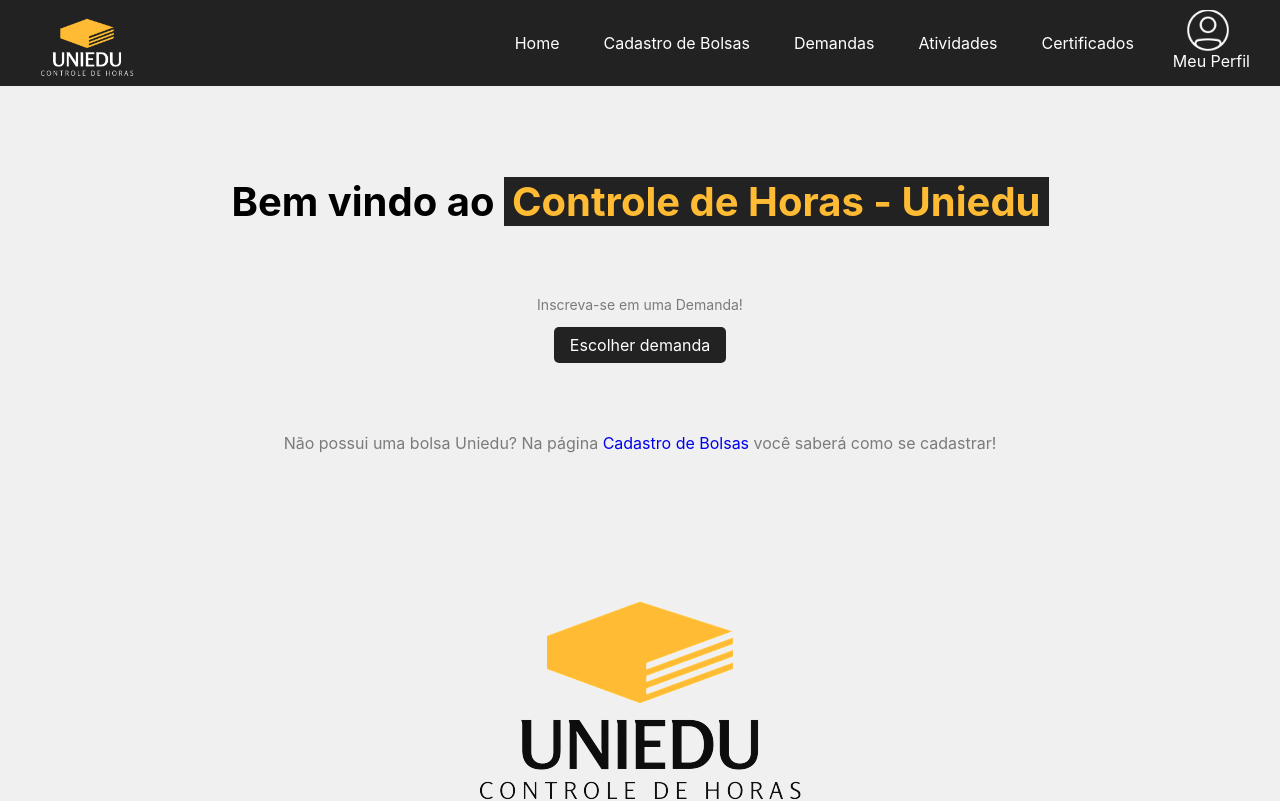
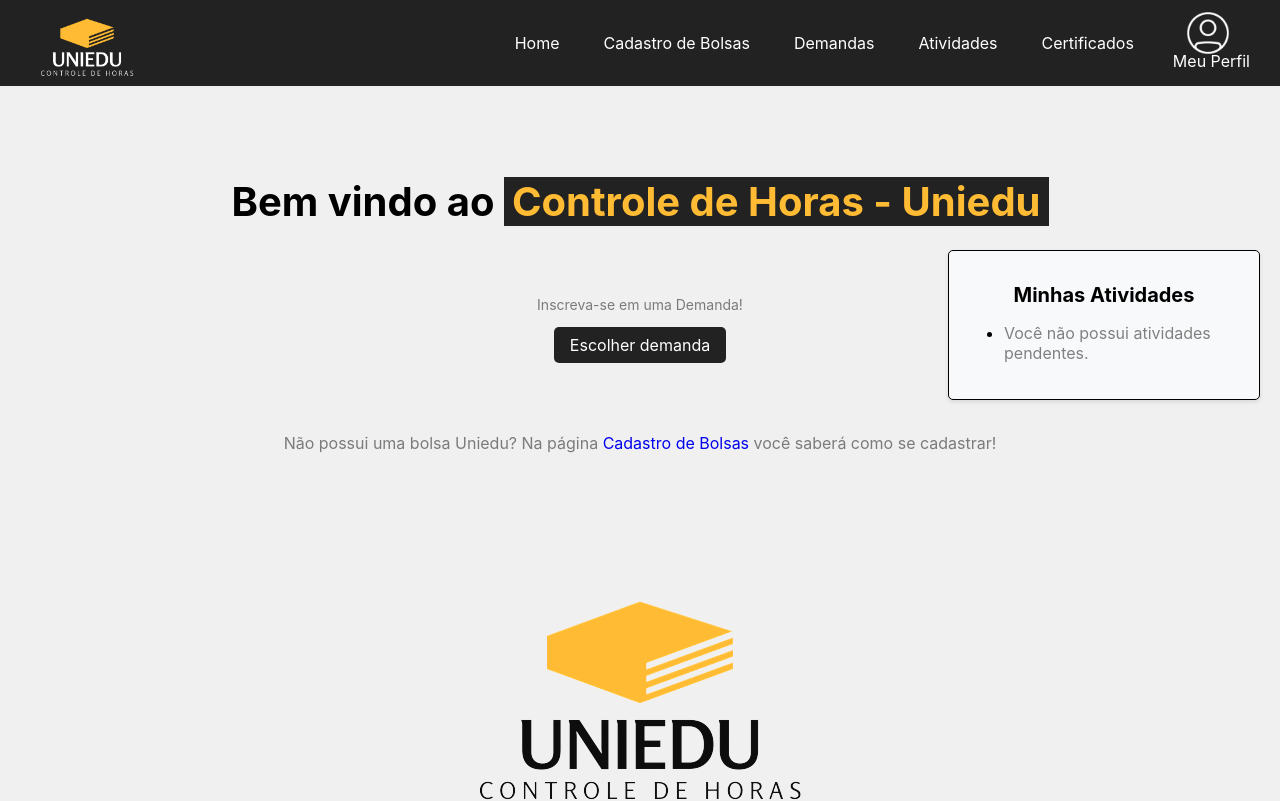
Before and after one commit to Luc4s-clud/Base-Principal, a React (Create React App) app in the folder App-teste/app-teste/: page /home in a window 1280 px wide. Shown: the top 801 px of the page. Built offline with nearby package versions, Linux system fonts and the light colour scheme; sample sign-in values are in the browser's storage.

Commit message:
Pagina certificados / barra de atividades
Começo da construção da barra de certificados e barra da atividades para pagina home

```diff
--- a/App-teste/app-teste/src/App.css
+++ b/App-teste/app-teste/src/App.css
@@ -36,3 +36,39 @@
     transform: rotate(360deg);
   }
 }
+
+
+/* Estilos gerais para a caixa de atividades */
+.activity-box {
+  border: 1px solid #ccc;
+  padding: 15px;
+  border-radius: 5px;
+}
+
+.activity-box h2 {
+  margin-bottom: 10px;
+}
+
+.activity-box ul {
+  list-style-type: none;
+  padding: 0;
+}
+
+.activity-box li {
+  margin-bottom: 5px;
+}
+
+.activity-box a {
+  text-decoration: none;
+  color: #007bff;
+  font-weight: bold;
+}
+
+/* Estilos específicos para a HomePage */
+.activity-box.home-page {
+  position: fixed;
+  top: 20px;
+  right: 20px;
+  background-color: #f8f9fa;
+  box-shadow: 0 2px 4px rgba(0, 0, 0, 0.1);
+}
--- /dev/null
+++ b/App-teste/app-teste/src/components/layout/ActivityBox.css
@@ -0,0 +1,44 @@
+.activity-box {
+    border: 1px solid #000;
+    padding: 15px;
+    border-radius: 5px;
+    position: absolute;
+    max-width: 280px;
+  }
+
+  .activity-box h2 {
+    margin-bottom: 10px;
+  }
+
+  .activity-box ul {
+    list-style-type: disc;
+    padding-right: 5px;
+    overflow: hidden;
+  }
+
+  .activity-box li::marker {
+    color: #000; /* cor desejada da bolinha */
+  }
+
+  .activity-box li {
+    margin-bottom: 5px;
+    color: gray;
+  }
+
+  .activity-box a {
+    text-decoration: none;
+    color: #000;
+    font-weight: bold;
+  }
+
+  .activity-box a:hover {
+    color: #ffbb33;
+  }
+
+  /* Estilos específicos para a HomePage */
+  .activity-box.home-page {
+    top: 250px;
+    right: 20px;
+    background-color: #f8f9fa;
+    box-shadow: 0 2px 4px rgba(0, 0, 0, 0.1);
+  }
--- /dev/null
+++ b/App-teste/app-teste/src/components/layout/ActivityBox.js
@@ -0,0 +1,16 @@
+import React from 'react';
+import './ActivityBox.css';
+import { Link } from 'react-router-dom';
+
+const ActivityBox = ({ isHomePage }) => {
+  return (
+    <div className={`activity-box ${isHomePage ? 'home-page' : ''}`}>
+      <h2><Link to="/atividades">Minhas Atividades</Link></h2>
+      <ul>
+        <li>Você não possui atividades pendentes.</li>
+      </ul>
+    </div>
+  );
+};
+
+export default ActivityBox;
--- a/App-teste/app-teste/src/components/layout/Navbar.css
+++ b/App-teste/app-teste/src/components/layout/Navbar.css
@@ -14,9 +14,9 @@
     width: 9em;
     height: auto;
     position: absolute;
-    left: 15px; /* Define a posição em relação à borda esquerda */
-    top: 6%; /* Alinha verticalmente ao meio da barra de navegação */
-    transform: translateY(-50%); /* Ajusta para centralizar verticalmente */
+    left: 15px;
+    top: 6%;
+    transform: translateY(-50%);
   }
 
   /* Estilo para o contêiner flex que envolve a lista */
@@ -43,15 +43,13 @@
     margin-right: 1.5em;
     position: relative;
     overflow: hidden;
-    transition: transform 0.2s; /* Adiciona uma transição suave de 0.2 segundos ao tamanho */
+    transition: transform 0.2s;
   }
 
-  /* Quando o mouse passa por cima do item, aumente o tamanho (scale) */
   .item:hover {
-    transform: scale(1.1); /* Aumenta o tamanho em 10% */
+    transform: scale(1.1);
   }
 
-  /* Restaure o tamanho original quando não estiver mais em foco */
   .item a {
     display: block;
     padding: 10px;
@@ -59,7 +57,7 @@
     color: #fff;
   }
 
-  /* Quando o mouse passa por cima do link, altere a cor */
+
   .item a:hover {
     color: #ffbb33;
   }
@@ -86,7 +84,7 @@
     height: auto;
     display: block;
     margin: 0 auto;
-    margin-top: 16px;
+    margin-top: 19px;
   }
 
 
@@ -95,13 +93,13 @@
     margin-top: 35px;
     color: #fff;
     text-align: center;
-    cursor: pointer; /* Adicionar cursor pointer para indicar interatividade */
-    transition: color 0.2s, transform 0.2s; /* Adicionado transição de cor e tamanho ao passar o mouse */
+    cursor: pointer;
+    transition: color 0.2s, transform 0.2s;
   }
 
   .item2:hover div {
-    color: #ffbb33; /* Alterar cor ao passar o mouse */
-    transform: scale(1.1); /* Aumenta o tamanho em 10% */
+    color: #ffbb33;
+    transform: scale(1.1);
   }
 
   a {
--- /dev/null
+++ b/App-teste/app-teste/src/components/pages/Certificados.css
@@ -0,0 +1,27 @@
+.certificados-container {
+    text-align: center;
+    min-height: 35em;
+  }
+
+.certificados-texto {
+    margin-bottom: 20px;
+    color: #222;
+}
+
+.botao-certificado {
+    background-color: #222;
+    color: #fff;
+    text-decoration: none;
+    width: 200px;
+    transition: 0.5s;
+    border-radius: 5px;
+}
+
+.botao-certificado:hover {
+    color: #ffbb33;
+    transform: translateY(-2px);
+}
+
+.botao-certificado:active {
+    transform: translateY(0);
+}
--- a/App-teste/app-teste/src/components/pages/Certificados.js
+++ b/App-teste/app-teste/src/components/pages/Certificados.js
@@ -1,5 +1,6 @@
 import React, { useEffect } from 'react';
 import { useNavigate } from 'react-router-dom';
+import './Certificados.css';
 
 function Certificados() {
   const navigate = useNavigate();
@@ -12,9 +13,12 @@ function Certificados() {
   }, [navigate]);
 
   return (
-    <div>
+    <div className="certificados-container">
       <h1>Certificados</h1>
-      {/* Restante do conteúdo da página Certificados */}
+      <p className="certificados-texto">Clique no botão abaixo para baixar seu certificado</p>
+      <a href="../images/certificado.png" download="certificado.png">
+        <button className="botao-certificado">Baixar Certificado</button>
+      </a>
     </div>
   );
 }
--- a/App-teste/app-teste/src/components/pages/Home.js
+++ b/App-teste/app-teste/src/components/pages/Home.js
@@ -1,10 +1,10 @@
+// Home.js
 import React, { useEffect } from 'react';
 import { useNavigate, Link } from 'react-router-dom';
 import '../pages/Home.css';
 import homelogo from '../images/logo-site-preto.png';
 import LinkButton from '../layout/LinkButton';
-
-
+import ActivityBox from '../layout/ActivityBox';
 
 function Home() {
   const navigate = useNavigate();
@@ -27,9 +27,10 @@ return (
         <p2>Não possui uma bolsa Uniedu? Na página <Link to="/bolsas">Cadastro de Bolsas</Link> você saberá como se cadastrar!</p2>
         <img src={homelogo} alt='homelogo' className="home-logo" />
       </div>
+
+      <ActivityBox isHomePage={true} />
     </div>
   );
-
 }
 
 export default Home;
```
Also changed, not shown: App-teste/app-teste/src/components/images/certificado.png (added), App-teste/app-teste/src/components/pages/Home.css (line endings or trailing spaces). Lines whose indentation alone changed are shown as unchanged.
